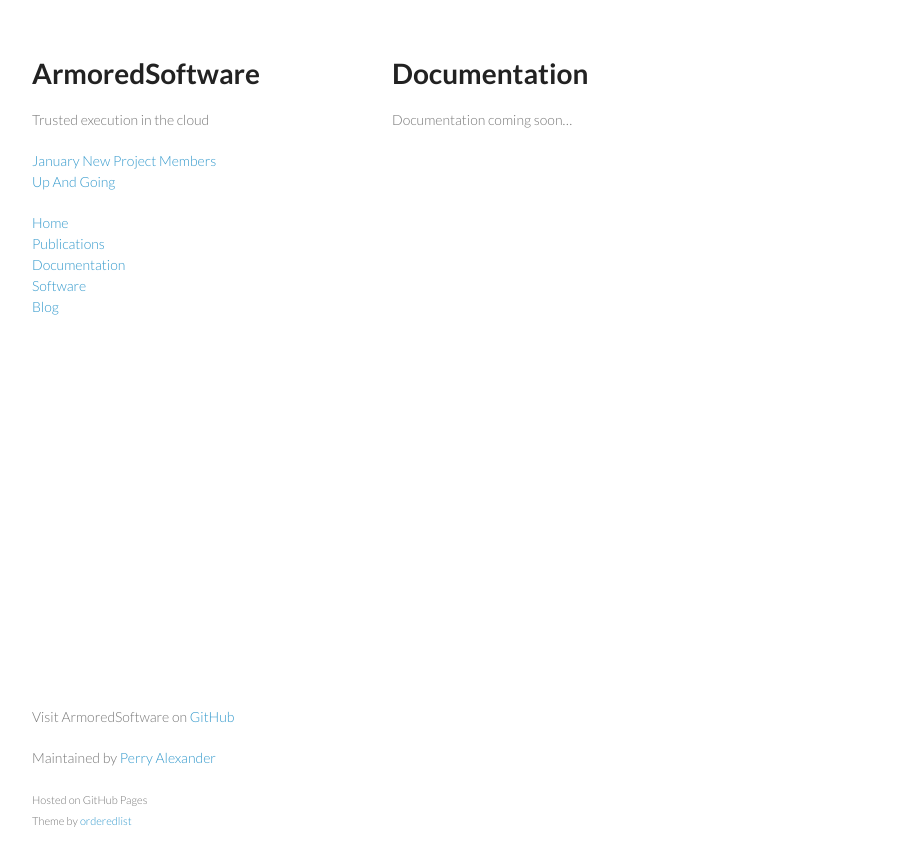
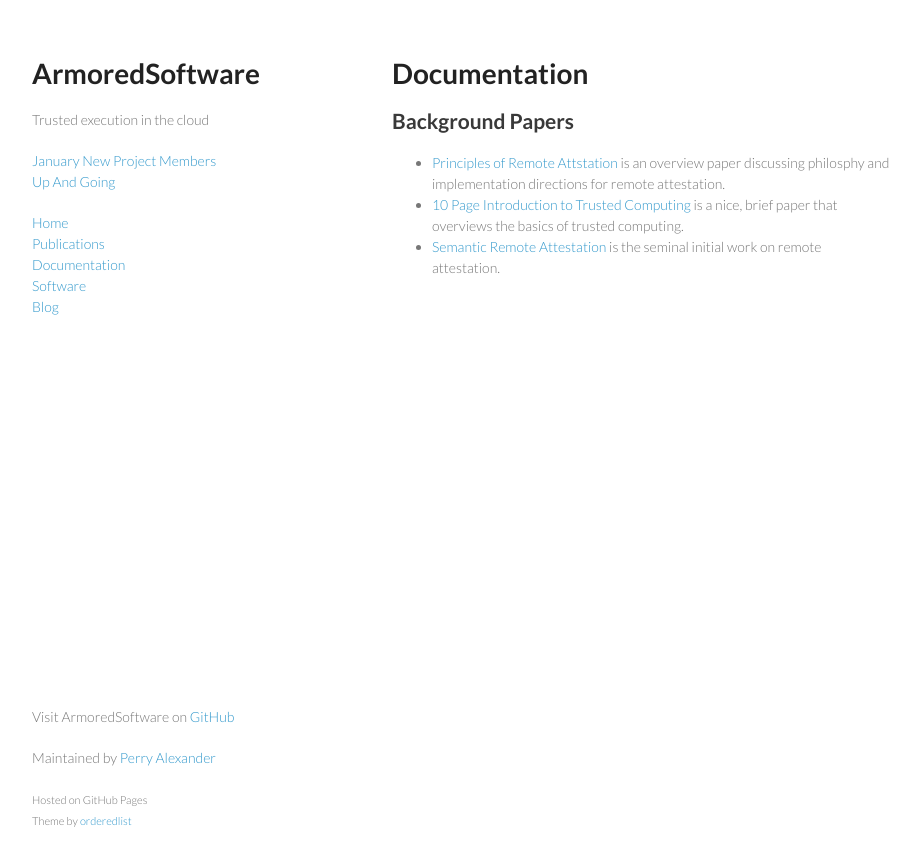
Before and after one commit to armoredsoftware/armoredsoftware.github.io, a Jekyll site: the page built from documentation.md, in a window 1280 px wide. Shown: the top 866 px of the page, without its empty margins (178-1098 px from the left). Built offline with Jekyll 4.4.1, drawn with Linux system fonts in a browser that asks for light colours.

Commit message:
adding background papers

```diff
--- a/documentation.md
+++ b/documentation.md
@@ -5,4 +5,9 @@ title: {{ site.title }}
 
 # Documentation
 
-Documentation coming soon...
+## Background Papers
+
+* [Principles of Remote Attstation](http://citeseerx.ist.psu.edu/viewdoc/summary?doi=10.1.1.298.2277) is an overview paper discussing philosphy and implementation directions for remote attestation.
+* [10 Page Introduction to Trusted Computing](http://www.cs.ox.ac.uk/files/1873/RR-08-11.PDF) is a nice, brief paper that overviews the basics of trusted
+  computing.
+* [Semantic Remote Attestation](http://citeseerx.ist.psu.edu/viewdoc/summary?doi=10.1.1.1.4055) is the seminal initial work on remote attestation.
```
